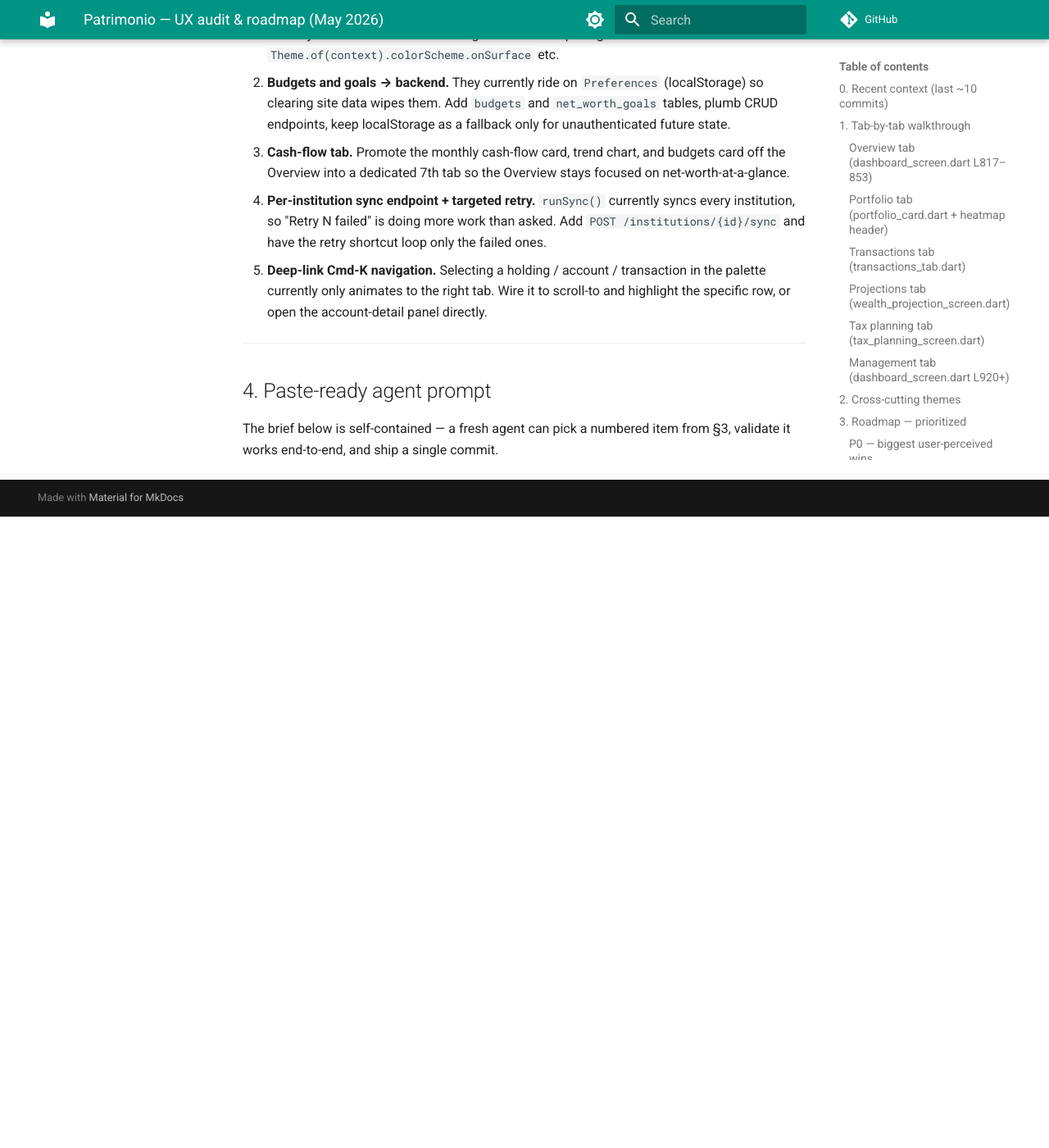
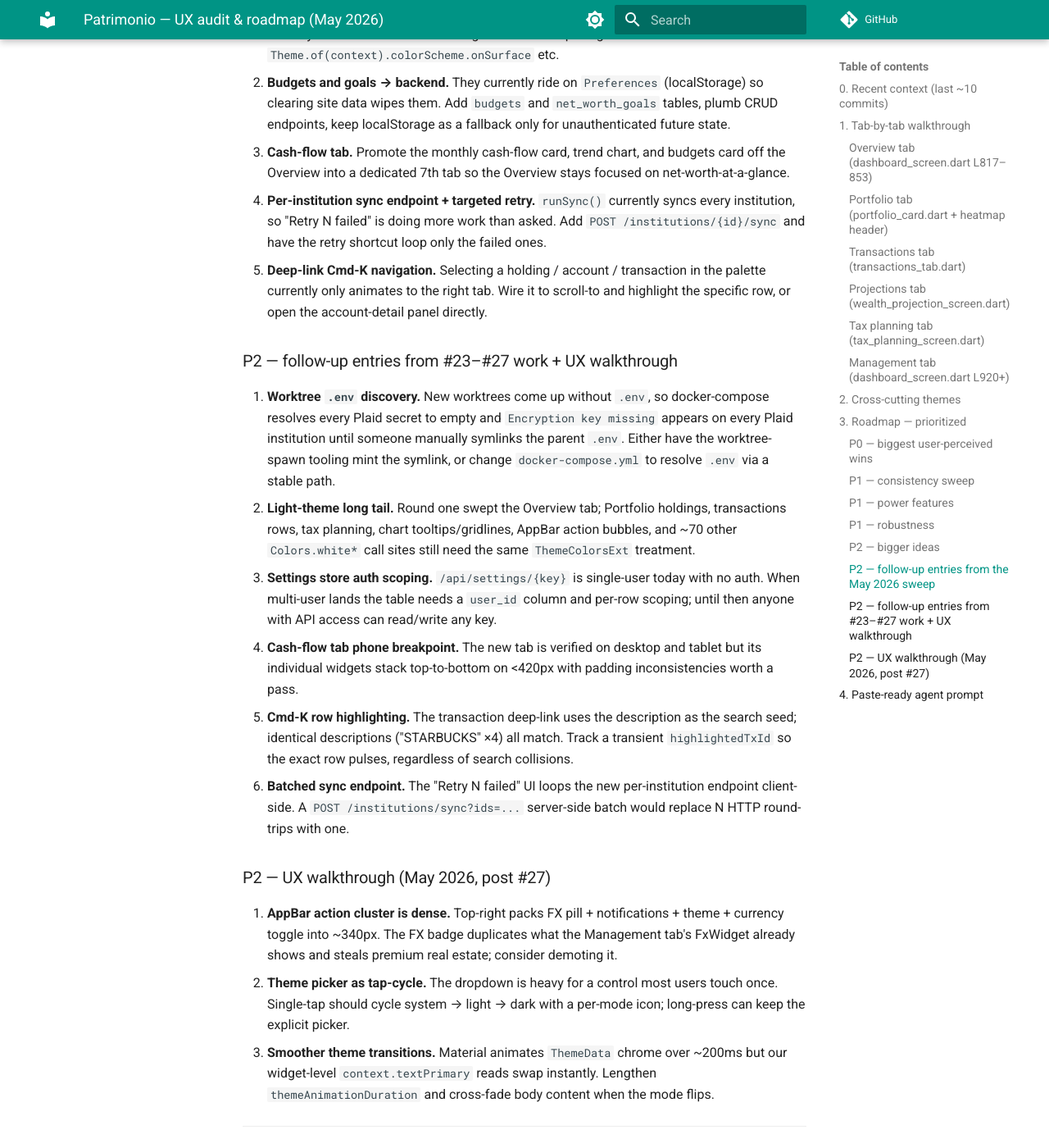
Before and after one commit to nickvander/patrimonio, an MkDocs documentation site: the page built from docs/ux-audit-roadmap.md, in a window 1280 px wide and 1400 px high, scrolled down 7185 px. Shown: the whole window at 82% size. Built offline with MkDocs 1.6.1 and Material for MkDocs 9.7.7, drawn with Linux system fonts in a browser that asks for light colours; comment, search, counter and statistics services are not loaded; before the commit the page ends 7815 px from its top, so only the background shows below that.

Commit message:
Roadmap entries 28-36 from the post-#27 sweep + UX walkthrough
Captures the follow-ups #23-#27 left behind (worktree .env discovery,
light-theme long tail, settings auth, cash-flow phone breakpoint,
Cmd-K row highlighting, batched sync) plus three walkthrough findings
on AppBar density, theme-picker affordance, and theme transition
smoothness.

Co-Authored-By: Claude Opus 4.7 (1M context) <noreply@anthropic.com>

```diff
--- a/docs/ux-audit-roadmap.md
+++ b/docs/ux-audit-roadmap.md
@@ -271,6 +271,21 @@ These shipped partially in the previous batch and need a second pass:
 26. **Per-institution sync endpoint + targeted retry.** `runSync()` currently syncs every institution, so "Retry N failed" is doing more work than asked. Add `POST /institutions/{id}/sync` and have the retry shortcut loop only the failed ones.
 27. **Deep-link Cmd-K navigation.** Selecting a holding / account / transaction in the palette currently only animates to the right tab. Wire it to scroll-to and highlight the specific row, or open the account-detail panel directly.
 
+### P2 — follow-up entries from #23–#27 work + UX walkthrough
+
+28. **Worktree `.env` discovery.** New worktrees come up without `.env`, so docker-compose resolves every Plaid secret to empty and `Encryption key missing` appears on every Plaid institution until someone manually symlinks the parent `.env`. Either have the worktree-spawn tooling mint the symlink, or change `docker-compose.yml` to resolve `.env` via a stable path.
+29. **Light-theme long tail.** Round one swept the Overview tab; Portfolio holdings, transactions rows, tax planning, chart tooltips/gridlines, AppBar action bubbles, and ~70 other `Colors.white*` call sites still need the same `ThemeColorsExt` treatment.
+30. **Settings store auth scoping.** `/api/settings/{key}` is single-user today with no auth. When multi-user lands the table needs a `user_id` column and per-row scoping; until then anyone with API access can read/write any key.
+31. **Cash-flow tab phone breakpoint.** The new tab is verified on desktop and tablet but its individual widgets stack top-to-bottom on <420px with padding inconsistencies worth a pass.
+32. **Cmd-K row highlighting.** The transaction deep-link uses the description as the search seed; identical descriptions ("STARBUCKS" ×4) all match. Track a transient `highlightedTxId` so the exact row pulses, regardless of search collisions.
+33. **Batched sync endpoint.** The "Retry N failed" UI loops the new per-institution endpoint client-side. A `POST /institutions/sync?ids=...` server-side batch would replace N HTTP round-trips with one.
+
+### P2 — UX walkthrough (May 2026, post #27)
+
+34. **AppBar action cluster is dense.** Top-right packs FX pill + notifications + theme + currency toggle into ~340px. The FX badge duplicates what the Management tab's FxWidget already shows and steals premium real estate; consider demoting it.
+35. **Theme picker as tap-cycle.** The dropdown is heavy for a control most users touch once. Single-tap should cycle system → light → dark with a per-mode icon; long-press can keep the explicit picker.
+36. **Smoother theme transitions.** Material animates `ThemeData` chrome over ~200ms but our widget-level `context.textPrimary` reads swap instantly. Lengthen `themeAnimationDuration` and cross-fade body content when the mode flips.
+
 ---
 
 ## 4. Paste-ready agent prompt
```
